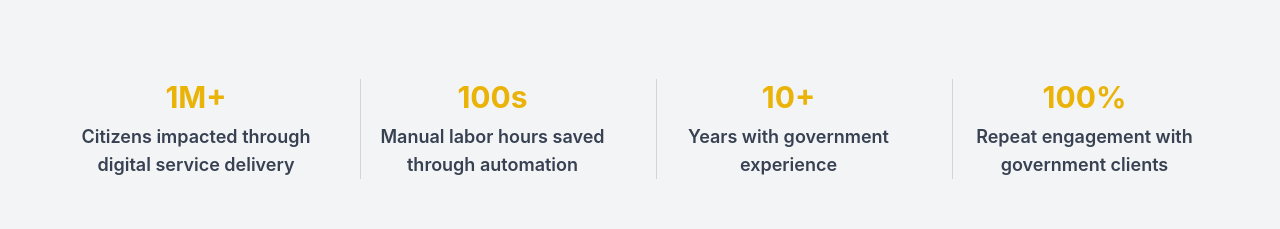
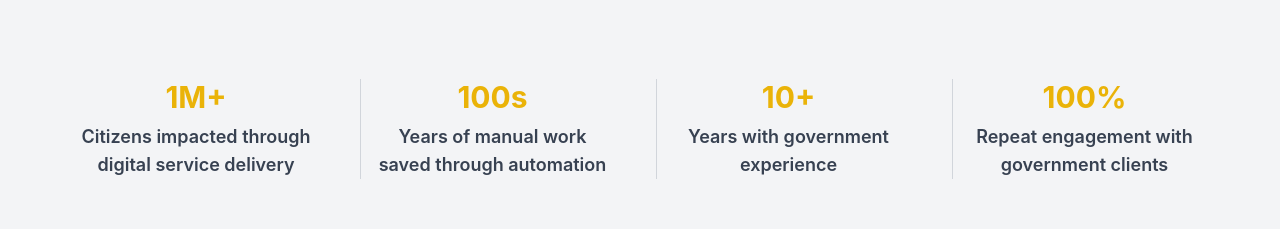
Before and after one commit to neilsharma/beacon, a React (Vite) app: page / in a window 1280 px wide. Shown: the part 5574-5803 px from the top of the page. Built offline with nearby package versions, Linux system fonts and the light colour scheme.

Commit message:
updated language

```diff
--- a/src/components/Partners.tsx
+++ b/src/components/Partners.tsx
@@ -100,7 +100,7 @@ const Partners = () => {
                 </div>
                 <div className="text-center px-4">
                   <div className="text-yellow-500 font-bold text-2xl sm:text-3xl">100s</div>
-                  <div className="text-gray-700 text-base sm:text-lg font-semibold mt-2">Manual labor hours saved through automation</div>
+                  <div className="text-gray-700 text-base sm:text-lg font-semibold mt-2">Years of manual work saved through automation</div>
                 </div>
                 <div className="text-center px-4">
                   <div className="text-yellow-500 font-bold text-2xl sm:text-3xl">10+</div>
```
